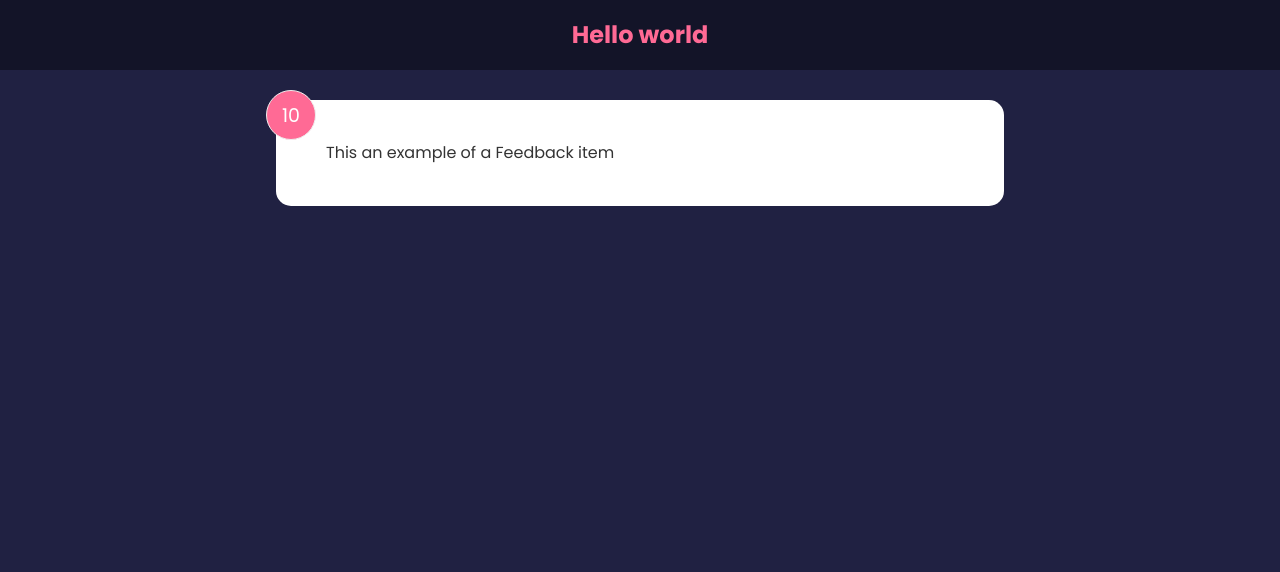
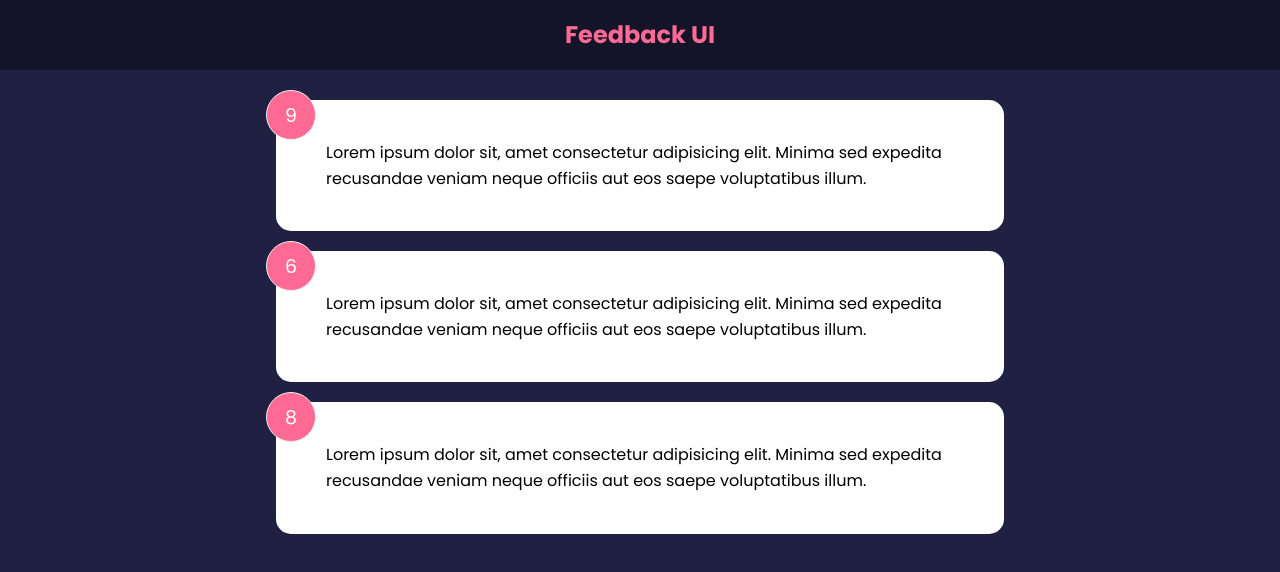
Before and after one commit to Kheush98/feedback-app, a React (Create React App) app: page / in a window 1280 px wide. Shown: the top 572 px of the page. Built offline with nearby package versions, Linux system fonts and the light colour scheme.

Commit message:
PropTypes

```diff
--- a/src/App.js
+++ b/src/App.js
@@ -1,12 +1,15 @@
+import { useState } from "react";
 import Header from "./components/Header";
-import FeedbackItem from "./components/FeedbackItem";
+import FeedbackList from "./components/FeedbackList";
+import FeedbackData from "./data/FeedbackData";
 
 export default function App() {
+    const [feedback, setFeedback] = useState(FeedbackData);
     return (
         <>
-            <Header text="Hello world"/>
+            <Header/>
             <div className='container'>
-                   <FeedbackItem/>
+                   <FeedbackList feedback={feedback}/>
             </div>
         </>
     )
--- a/src/components/FeedbackItem.jsx
+++ b/src/components/FeedbackItem.jsx
@@ -1,10 +1,19 @@
-export default function FeedbackItem() {
+import PropTypes from "prop-types"
+import Card from "./shared/Card"
+
+export default function FeedbackItem({rating, text}) {
+
   return (
-    <div className="card">
-      <div className="num-display">10</div>
+    <Card>
+      <div className="num-display">{rating}</div>
       <div className="text-display">
-        This an example of a Feedback item
+        {text}
       </div>
-    </div>
+    </Card>
   )
 }
+
+FeedbackItem.propTypes = {
+  rating: PropTypes.number.isRequired,
+  text: PropTypes.string.isRequired
+}
--- /dev/null
+++ b/src/components/FeedbackList.jsx
@@ -0,0 +1,26 @@
+import PropTypes from 'prop-types'
+import FeedbackItem from "./FeedbackItem";
+
+export default function FeedbackList({feedback}) {
+    if (!feedback || feedback.length === 0) {
+        return <p>No Feedback Yet</p>
+    }
+
+  return (
+    <div className="feedback-list">
+      {feedback.map((item) => (
+        <FeedbackItem key={item.id} rating={item.rating} text={item.text}/>
+      ))}
+    </div>
+  )
+}
+
+FeedbackList.propTypes = {
+  feedback: PropTypes.arrayOf(
+    PropTypes.shape({
+      id: PropTypes.number.isRequired,
+      rating: PropTypes.number.isRequired,
+      text: PropTypes.string.isRequired
+    })
+  )
+}
--- /dev/null
+++ b/src/components/shared/Card.jsx
@@ -0,0 +1,29 @@
+import PropTypes  from "prop-types"
+
+function Card({children, reverse}) {
+//   return (
+//     <div className={`card ${reverse && 'reverse'}`}>
+//       {children}
+//     </div>
+//   )
+
+// second way to do //
+return (
+    <div className="card" style={{
+        backgroundColor: reverse ? 'rgba(0,0,0,0.4' : '#fff',
+        color: reverse ? '#fff' : 'black'
+    }}>
+        {children}
+    </div>
+)
+}
+
+Card.defaultProps = {
+    reverse: false
+}
+
+Card.propTypes = {
+    children: PropTypes.node.isRequired,
+    reverse: PropTypes.bool
+}
+export default Card
--- /dev/null
+++ b/src/data/FeedbackData.js
@@ -0,0 +1,19 @@
+const FeedbackData = [
+    {
+        id: 1,
+        rating: 9,
+        text: 'Lorem ipsum dolor sit, amet consectetur adipisicing elit. Minima sed expedita recusandae veniam neque officiis aut eos saepe voluptatibus illum.'
+    },
+    {
+        id: 2,
+        rating: 6,
+        text: 'Lorem ipsum dolor sit, amet consectetur adipisicing elit. Minima sed expedita recusandae veniam neque officiis aut eos saepe voluptatibus illum.'
+    },
+    {
+        id: 3,
+        rating: 8,
+        text: 'Lorem ipsum dolor sit, amet consectetur adipisicing elit. Minima sed expedita recusandae veniam neque officiis aut eos saepe voluptatibus illum.'
+    }
+];
+
+export default  FeedbackData;
```
Also changed, not shown: public/index.html (line endings or trailing spaces), 1 other file (tests, documents, lock files or other folders).
